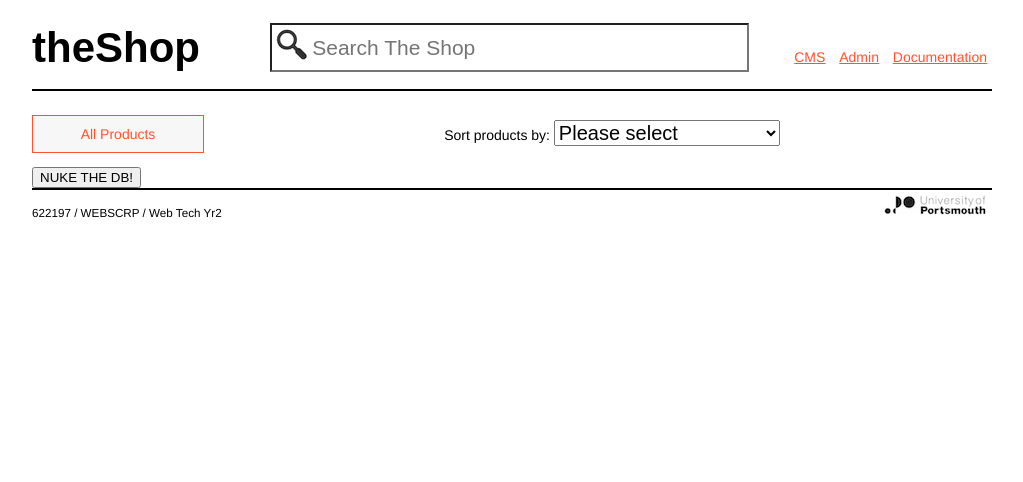
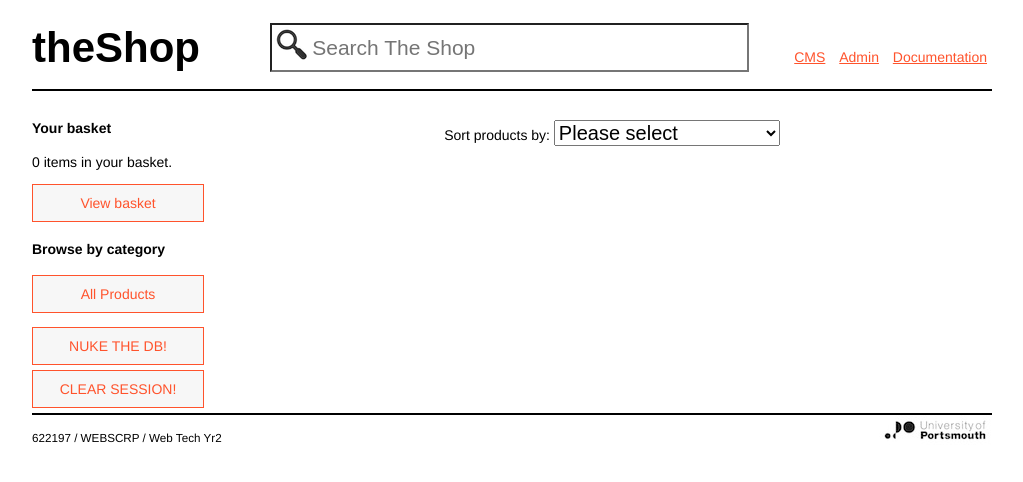
Before and after one commit to rknightuk/theshopcms, a PHP site: page / in a window 1280 px wide. Shown: the top 482 px of the page, without its empty margins (128-1151 px from the left). Run offline with PHP 8.4, Linux system fonts and the light colour scheme; data that the repository does not hold is empty.

Commit message:
Basket now fully functional

```diff
--- a/inc/nav_categories.php
+++ b/inc/nav_categories.php
@@ -1,10 +1,73 @@
 <nav class="nav_main">
 
-			<section id="basket">
+			<section class="basket">
 
-				<p id="basket_feedback"></p>
+				<h4>Your basket</h4>
+				<p id="basket_feedback"><?php
+
+				if (!isset($_SESSION['basket'])){
+					echo "0 items in your basket.</p>";
+				}
+				else 	{
+					echo count($_SESSION['basket'])." items in your basket.</p>";
+				}
+
+				?>
+
+				<?php
+
+				if (!isset($_SESSION['basket'])){
+
+				}
+				else 	{
+					require ("db/connect_db.php");
+
+					echo "<table>";
+
+					$total = 0;
+					foreach ($_SESSION['basket'] as $key => $value) {
+						$query = "SELECT * FROM products WHERE product_id = $key";
+
+						$result = mysqli_query($dbc, $query);
+						$row = mysqli_fetch_array($result);
+
+						echo "<tr><td>".$_SESSION['basket'][$key]['quantity']." x ".substr($row['product_name'], 0, 20)."</td></tr>";
+					}
+
+				echo "</table>";
+
+				}
+				?>
+
+				<!-- Display total -->
+				<?php
+
+				if (!isset($_SESSION['basket'])){
+
+				}
+				else 	{
+					require ("db/connect_db.php");
+					$total = 0;
+					foreach ($_SESSION['basket'] as $key => $value) {
+					$query = "SELECT * FROM products WHERE product_id = $key";
+					$result = mysqli_query($dbc, $query);
+					$row = mysqli_fetch_array($result);
+					$total = $total + ($row['price']*$_SESSION['basket'][$key]['quantity']);
+					}
+				}
+
+				if (isset($total)) {
+					echo "<p class='basket_total'><strong>Total: &pound;$total</p>";
+				}
+				else {
+					echo "<p class='basket_total'></p>";
+				}
+				?>
+
+				<a href="basket.php">View basket</a>
 			</section>
 
+			<h4>Browse by category</h4>
 			<ul>
 				<li><a href="#" onclick="changeCategory(0, 'product_id')">All Products</a></li>
 				<?php
@@ -32,7 +95,8 @@
 				}
 
 				</script>
-				<button onclick="nukedb()">NUKE THE DB!</button>
+				<a href="#" onclick="nukedb()">NUKE THE DB!</button>
+				<a href="clearsession.php">CLEAR SESSION!</a>
 
 
 		</nav>
--- a/inc/style.css
+++ b/inc/style.css
@@ -180,6 +180,16 @@ input.submit	{
 	width: 70px;
 }
 
+input.update	{
+	float: left;
+	width: 70px;
+}
+
+input.updateq	{
+	width: 50px;
+	text-align: center;
+}
+
 table
 {
 	background: #fff;
@@ -210,6 +220,10 @@ tbody tr:hover td
 
 tr	{
 	border-bottom: 1px solid #e5e5e5;
+}
+
+tr:nth-child(even){
+	background-color: #f8f8f8;
 }
 
 select	{
@@ -404,3 +418,12 @@ select	{
 	.product_info .out_of_stock	{
 		float: left;
 	}
+
+.basket	{
+	width: 170px;
+	height: auto;
+}
+
+.basket_total	{
+	text-align: right;
+}
```
Also changed, not shown: add.php (+6 -6 lines), basket.php (added, +74 -0 lines), cart.php (deleted, +0 -72 lines), clearsession.php (added, +7 -0 lines).
